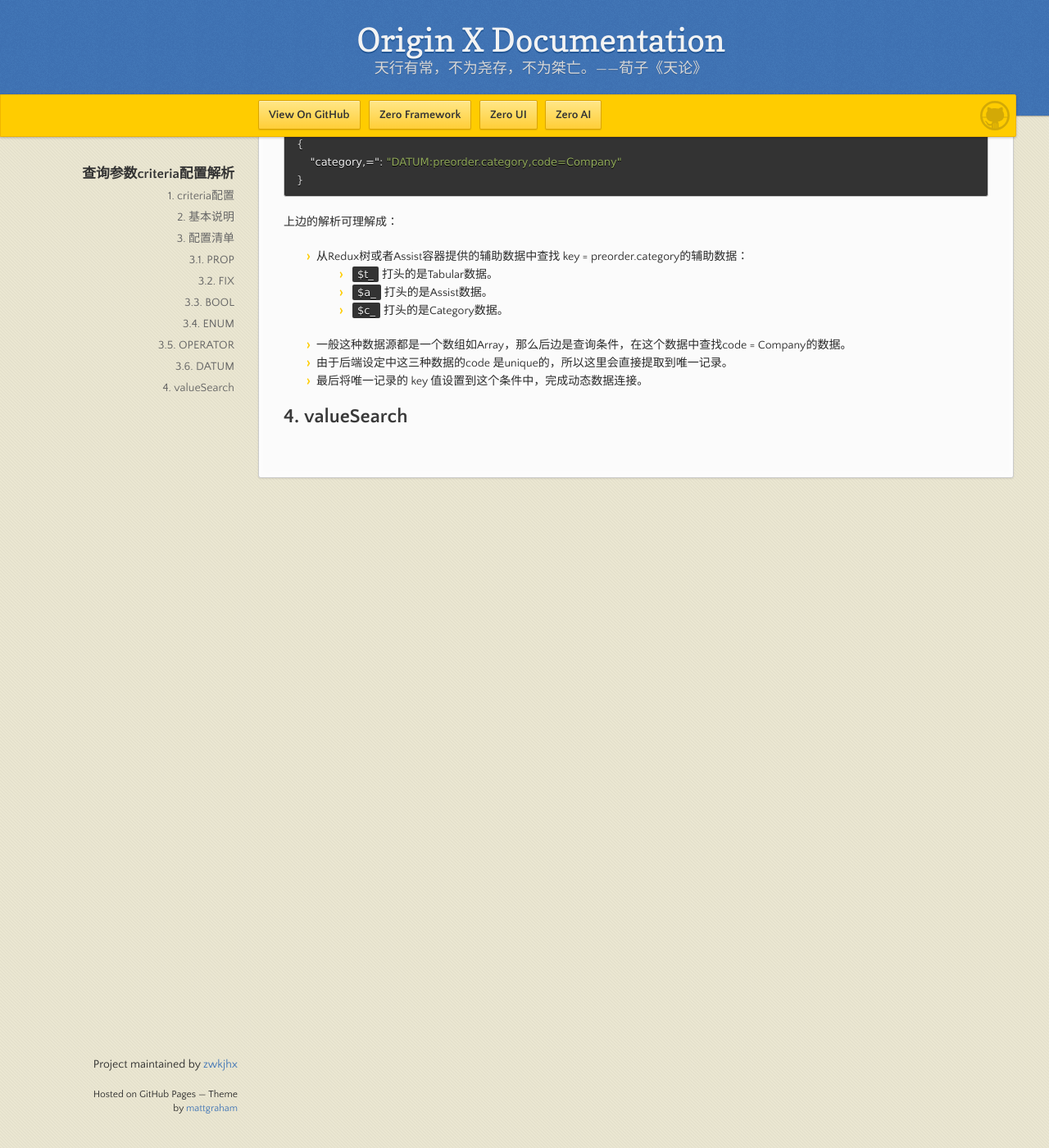
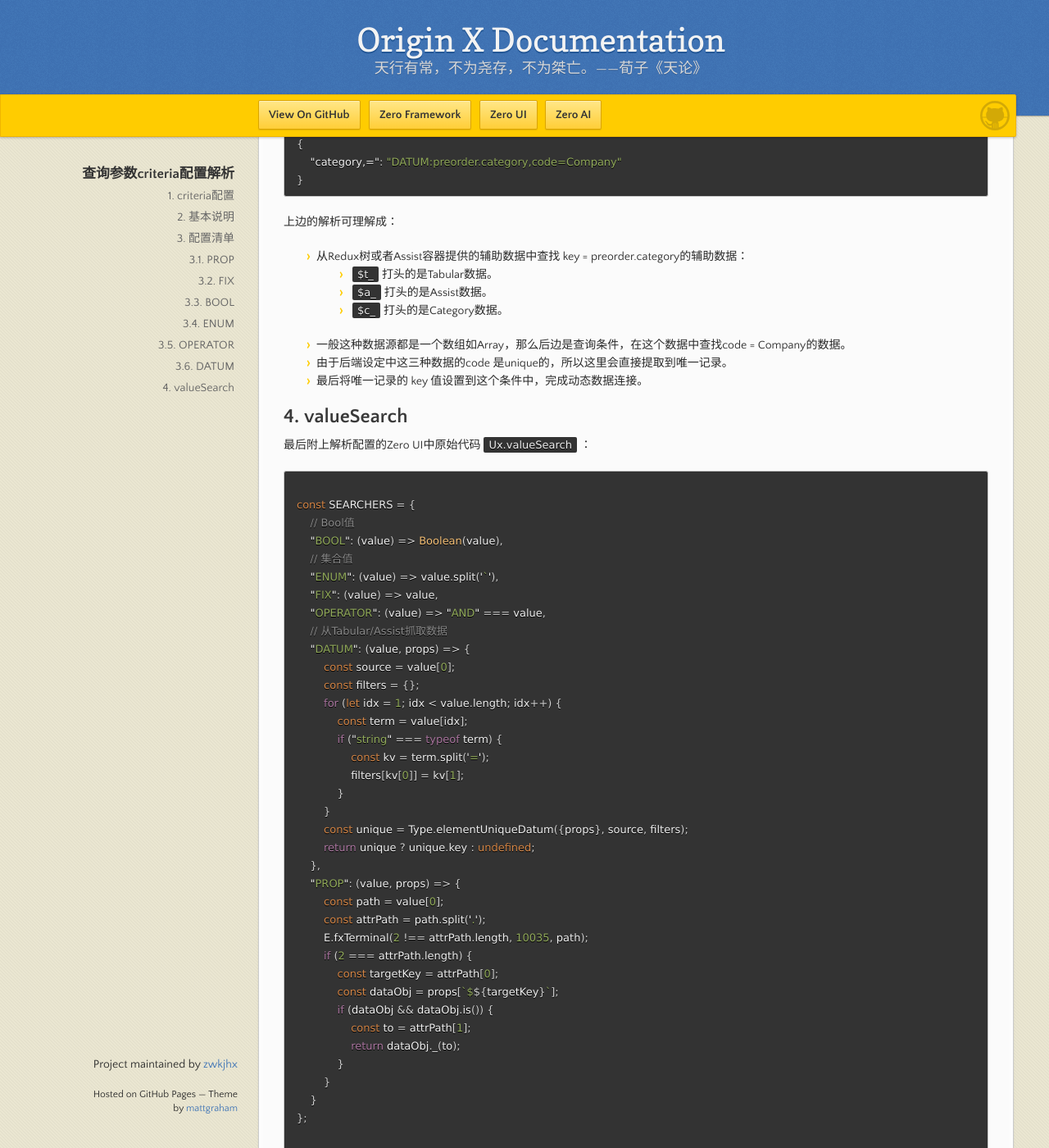
Before and after one commit to zwkjhx/ox-doc, a Jekyll site: the page built from zero-ui/1-zero-uiji-ben-jiao-cheng/zui-005-cha-xun-can-shu-criteria-pei-zhi-jie-xi.md, in a window 1280 px wide and 1400 px high, scrolled down 3231 px. Shown: the whole window at 82% size. Built offline with Jekyll 4.4.1, drawn with Linux system fonts in a browser that asks for light colours; our own code applies the rules of GitHub Pages for plain Markdown files; before the commit the page ends 3854 px from its top, so only the background shows below that; some of the changed text lies outside the part shown.

Commit message:
Updates zero-ui/1-zero-uiji-ben-jiao-cheng/zui-005-cha-xun-can-shu-criteria-pei-zhi-jie-xi.md
Auto commit by GitBook Editor

````diff
--- a/zero-ui/1-zero-uiji-ben-jiao-cheng/zui-005-cha-xun-can-shu-criteria-pei-zhi-jie-xi.md
+++ b/zero-ui/1-zero-uiji-ben-jiao-cheng/zui-005-cha-xun-can-shu-criteria-pei-zhi-jie-xi.md
@@ -179,3 +179,66 @@
 * 最后将唯一记录的 key 值设置到这个条件中，完成动态数据连接。
 
 ## 4. valueSearch
+
+最后附上解析配置的Zero UI中原始代码`Ux.valueSearch`：
+
+```js
+
+const SEARCHERS = {
+    // Bool值
+    "BOOL": (value) => Boolean(value),
+    // 集合值
+    "ENUM": (value) => value.split('`'),
+    "FIX": (value) => value,
+    "OPERATOR": (value) => "AND" === value,
+    // 从Tabular/Assist抓取数据
+    "DATUM": (value, props) => {
+        const source = value[0];
+        const filters = {};
+        for (let idx = 1; idx < value.length; idx++) {
+            const term = value[idx];
+            if ("string" === typeof term) {
+                const kv = term.split('=');
+                filters[kv[0]] = kv[1];
+            }
+        }
+        const unique = Type.elementUniqueDatum({props}, source, filters);
+        return unique ? unique.key : undefined;
+    },
+    "PROP": (value, props) => {
+        const path = value[0];
+        const attrPath = path.split('.');
+        E.fxTerminal(2 !== attrPath.length, 10035, path);
+        if (2 === attrPath.length) {
+            const targetKey = attrPath[0];
+            const dataObj = props[`$${targetKey}`];
+            if (dataObj && dataObj.is()) {
+                const to = attrPath[1];
+                return dataObj._(to);
+            }
+        }
+    }
+};
+
+const valueSearch = (config = {}, props = {}) => {
+    // 查找根节点
+    const result = {};
+    Type.itData(config, (field, p, path) => {
+        if (SEARCHERS.hasOwnProperty(p)) {
+            result[field] = SEARCHERS[p](path[0], props);
+        } else {
+            const propName = `$${p}`;
+            if (props[propName]) {
+                const dataObject = props[propName];
+                const value = dataObject._(path);
+                if (value) {
+                    result[field] = value;
+                } else {
+                    console.info(`[ Ux ] 检索节点：${propName}，检索路径：${path}，值：${value}`);
+                }
+            }
+        }
+    });
+    return result;
+};
+```
````
